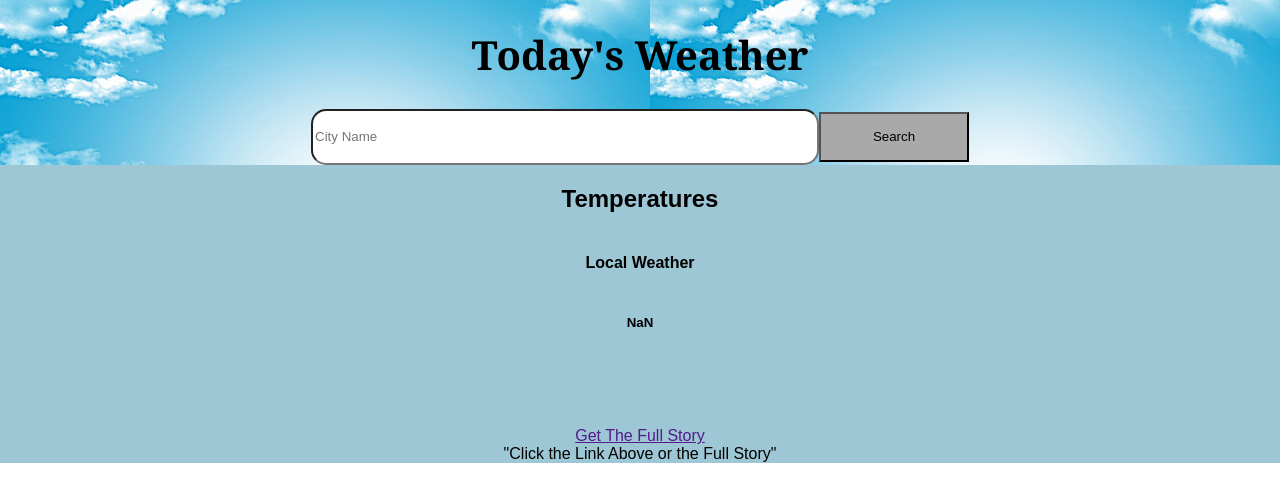
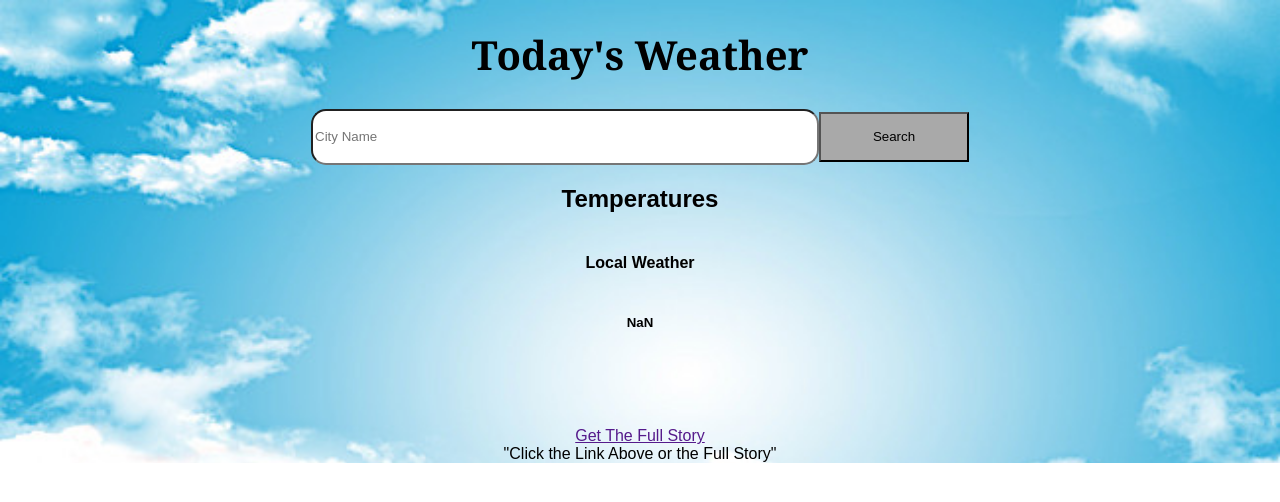
Before and after one commit to estott10/first-dm-project, a React (Create React App) app in the folder first-project/: page / in a window 1280 px wide. Shown: the top 502 px of the page. Built offline with nearby package versions, Linux system fonts and the light colour scheme.

Commit message:
styling corrections

```diff
--- a/first-project/src/App.css
+++ b/first-project/src/App.css
@@ -1,6 +1,8 @@
 .App {
   text-align: center;
   background-image: url("./WeatherTrackerImage.jpg");
+  background-repeat: no-repeat;
+  background-size: cover;
   display: flex;
   flex-direction: column;
   justify-content: center;
@@ -41,7 +43,6 @@
 }
 
 div {
-  background-color: rgb(157, 199, 212);
   display: flex;
   flex-direction: column;
   justify-content: center;
@@ -56,5 +57,5 @@ div {
 .input {
   width: 500px;
   height: 50px;
-  border-radius: 15px
+  border-radius: 15px;
 }
```
